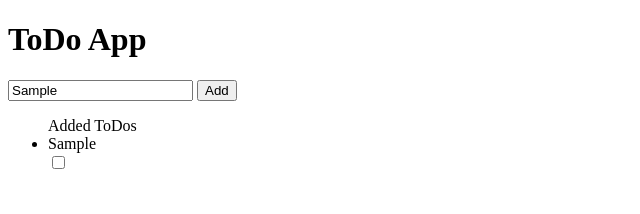
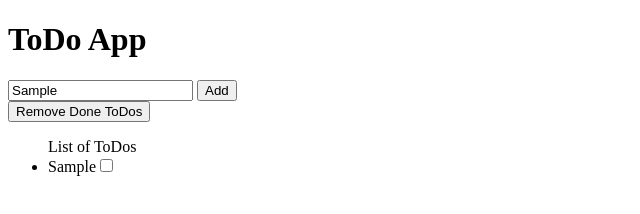
Before and after one commit to JanGawarecki/todo-app, a plain HTML site: page index.html in a window 1280 px wide. Both pictures are taken after typing "Sample" into the empty fields and a click on the button "Add". Shown: the whole page, without its empty margins (0-640 px from the left). Drawn offline with Linux system fonts and the light colour scheme.

Commit message:
Adding remove-button to HTML and implementing removeDoneToDos-function in JS

```diff
--- a/index.html
+++ b/index.html
@@ -14,8 +14,10 @@
     <main id="main">
       <input placeholder="What's up?" id="todo" />
       <button id="add" onclick="addATodo()">Add</button>
+      <br />
+      <button id="remove" onclick="removeDoneToDos()">Remove Done ToDos</button>
       <ul id="ToDo-List">
-        Added ToDos
+        List of ToDos
       </ul>
     </main>
     <script src="script.js"></script>
--- a/script.js
+++ b/script.js
@@ -1,7 +1,7 @@
+const doneToDos = [];
+
 function addATodo() {
   let toAddTodo = document.getElementById("todo").value;
-
-  console.log(toAddTodo);
 
   let addedTodo = document.createElement("li");
   let toDoDone = document.createElement("input");
@@ -10,5 +10,16 @@ function addATodo() {
   addedTodo.innerHTML = toAddTodo;
   toDoDone.setAttribute("type", "checkbox");
   toDoList.appendChild(addedTodo);
-  toDoList.appendChild(toDoDone);
+  addedTodo.appendChild(toDoDone);
+
+  doneToDos.push(addedTodo);
+  doneToDos.push(toDoDone);
 }
+
+function removeDoneToDos() {
+  for (todo of doneToDos) {
+    if (todo.checked == true) {
+      todo.parentElement.remove();
+    }
+  }
+}
```
